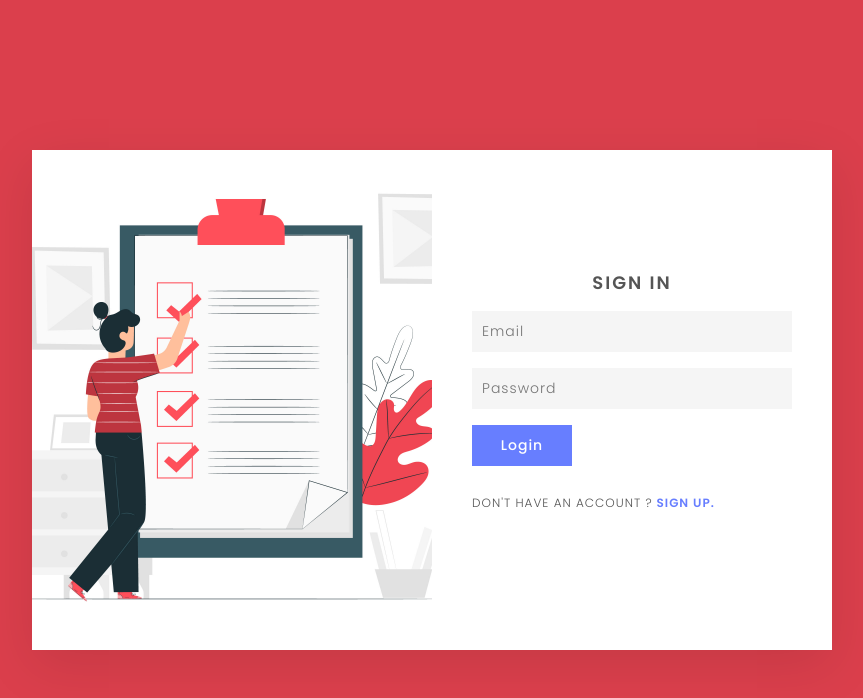
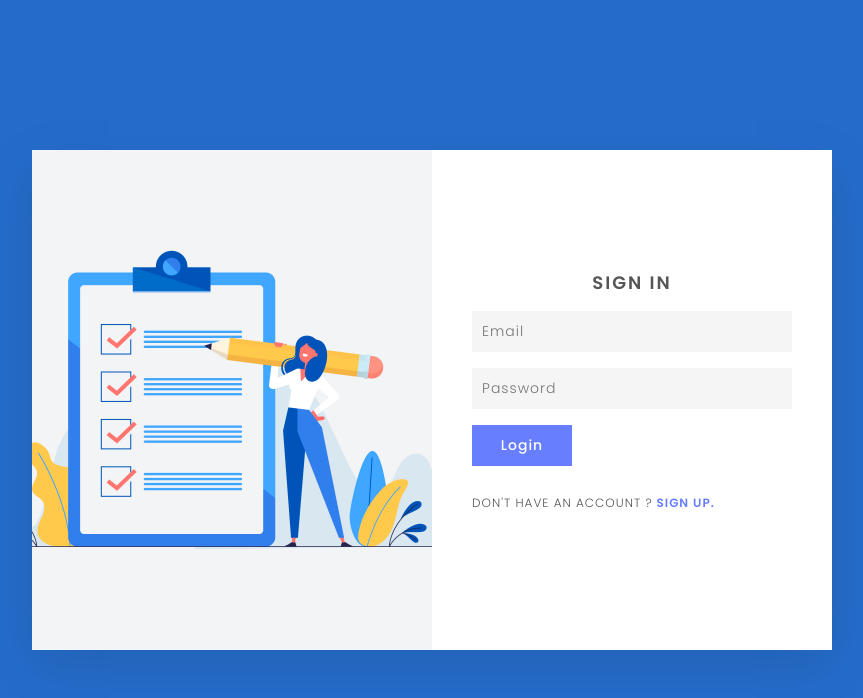
Before and after one commit to VikasSuresh/DND, a React (Create React App) app in the folder client/: page /auth in a window 1280 px wide. Shown: the top 698 px of the page, without its empty margins (208-1071 px from the left). Built offline with nearby package versions, Linux system fonts and the light colour scheme; no server answers.

Commit message:
color change

```diff
--- a/client/src/Screens/Sign/index.tsx
+++ b/client/src/Screens/Sign/index.tsx
@@ -84,7 +84,7 @@
     };
 
     return (
-        <section style={{ backgroundColor: state ? '#256cca' : '#da3846f6' }}>
+        <section style={{ backgroundColor: state ? '#bd353f' : '#256cca' }}>
             <div className={state ? 'container active' : 'container'}>
                 <div className="user signinBx">
                     <div className="imgBx">
```
Also changed, not shown: client/public/reg.jpg, client/public/sign.jpg.
